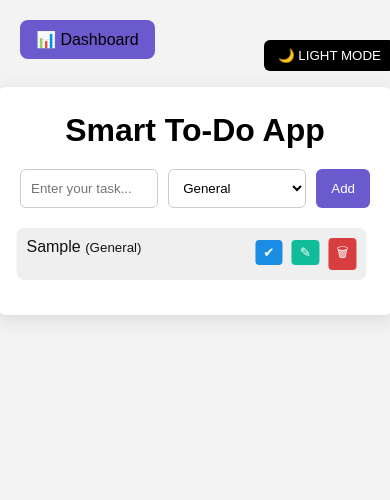
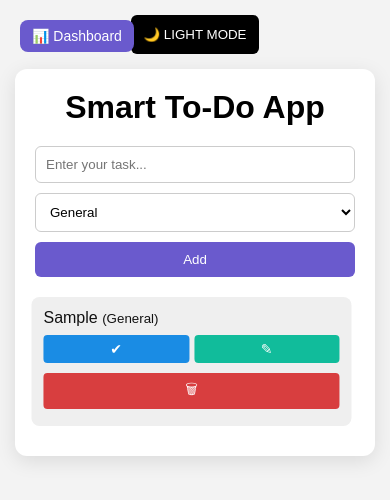
Before and after one commit to Mohitsharm10/ToDOApp, a plain HTML site: page index.html in a window 390 px wide. Both pictures are taken after typing "Sample" into the empty fields and a click on the button "Add". Drawn offline with nearby package versions, Linux system fonts and the light colour scheme.

Commit message:
Your update message

```diff
--- a/index.html
+++ b/index.html
@@ -2,6 +2,8 @@
 <html lang="en">
 <head>
     <meta charset="UTF-8">
+    <meta name="viewport" content="width=device-width, initial-scale=1.0">
+
     <title>Smart To-Do App</title>
     <link rel="stylesheet" href="style.css">
 </head>
--- a/style.css
+++ b/style.css
@@ -11,23 +11,23 @@ body{
     display: flex;
     flex-direction: column;
     align-items: center;
-    padding: 40px;
+    padding: 20px;
     transition: 0.3s;
+    min-height: 100vh;
 }
 
 .dashboard-btn {
-    position: absolute;
+    position: fixed;
     top: 20px;
     left: 20px;
     background: #6a5acd;
     border-radius: 8px;
-
-  padding: 10px 16px;
-  color: #000000;
-  font-weight: 300;
-  text-decoration: none;
-  transition: 0.3s;
-
+    padding: 10px 16px;
+    color: #fff;
+    font-weight: 500;
+    text-decoration: none;
+    transition: 0.3s;
+    z-index: 10;
 }
 
 .dashboard-btn:hover {
@@ -35,28 +35,34 @@ body{
   transform: translateY(-2px);
 }
 
-
 /* --- Theme Toggle Button --- */
 .theme-toggle{
-    width: 400px;
+    width: 100%;
     display: flex;
     justify-content: flex-end;
+    margin-bottom: 15px;
 }
+
 #themeBtn{
     padding: 8px 14px;
-    margin-bottom: 1rem;
     background: #000;
     color: #fff;
     border-radius: 6px;
     cursor: pointer;
     border: none;
+    transition: 0.3s;
+}
+
+#themeBtn:hover{
+    opacity: 0.8;
 }
 
 /* --- Container --- */
 .container{
     background: #fff;
     padding: 25px;
-    width: 400px;
+    width: 100%;
+    max-width: 400px;
     border-radius: 12px;
     box-shadow: 0px 5px 20px rgba(0,0,0,0.1);
     transition: 0.3s;
@@ -67,14 +73,16 @@ h1{
     margin-bottom: 20px;
 }
 
+/* --- Input Box --- */
 .input-box{
     display: flex;
     gap: 10px;
     margin-bottom: 20px;
+    flex-wrap: wrap;
 }
 
 input, select{
-    width: 100%;
+    flex: 1 1 100%;
     padding: 10px;
     border-radius: 6px;
     border: 1px solid #ccc;
@@ -82,6 +90,7 @@ input, select{
     transition: 0.2s;
 }
 
+/* --- Buttons --- */
 button{
     padding: 10px 15px;
     background: #6a5acd;
@@ -99,28 +108,41 @@ button:hover{
 /* ---- Task Box ---- */
 #taskList{
     list-style: none;
+    padding: 0;
 }
 
 .task{
     display: flex;
     justify-content: space-between;
+    align-items: center;
     background: #eee;
     padding: 10px;
     margin: 10px 0;
     border-radius: 8px;
     transition: 0.2s;
+    flex-wrap: wrap;
 }
 
 .task span{
     font-weight: 500;
+    flex: 1 1 100%;
+}
+
+.btns {
+    display: flex;
+    gap: 5px;
+    flex-wrap: wrap;
+    margin-top: 8px;
+    width: 100%;
 }
 
 .btns button{
-    margin-left: 5px;
-    padding: 5px 8px;
+    flex: 1 1 48%;
+    padding: 6px 10px;
     border-radius: 4px;
     border: none;
     cursor: pointer;
+    font-size: 14px;
 }
 
 .edit-btn{ background: #00b894; color: #fff; }
@@ -133,7 +155,6 @@ button:hover{
 }
 
 /* ------------------- DARK MODE ------------------- */
-
 body.dark{
     background: #1e1e1e;
 }
@@ -159,3 +180,46 @@ body.dark #themeBtn{
     background: #fff;
     color: #000;
 }
+
+/* ------------------- RESPONSIVE ------------------- */
+@media (max-width: 480px) {
+    body{
+        padding: 15px;
+    }
+
+    .dashboard-btn{
+        padding: 8px 12px;
+        font-size: 14px;
+    }
+
+    .theme-toggle{
+        justify-content: center;
+    }
+
+    #themeBtn{
+        padding: 12px;
+    }
+
+    .container{
+        padding: 20px;
+    }
+
+    .input-box{
+        flex-direction: column;
+    }
+
+    .task{
+        flex-direction: column;
+        align-items: flex-start;
+        padding: 12px;
+    }
+
+    .btns{
+        justify-content: flex-start;
+    }
+
+    .btns button{
+        flex: 1 1 48%;
+        margin-bottom: 5px;
+    }
+}
```
Also changed, not shown: dashboard.css (+17 -9 lines).
